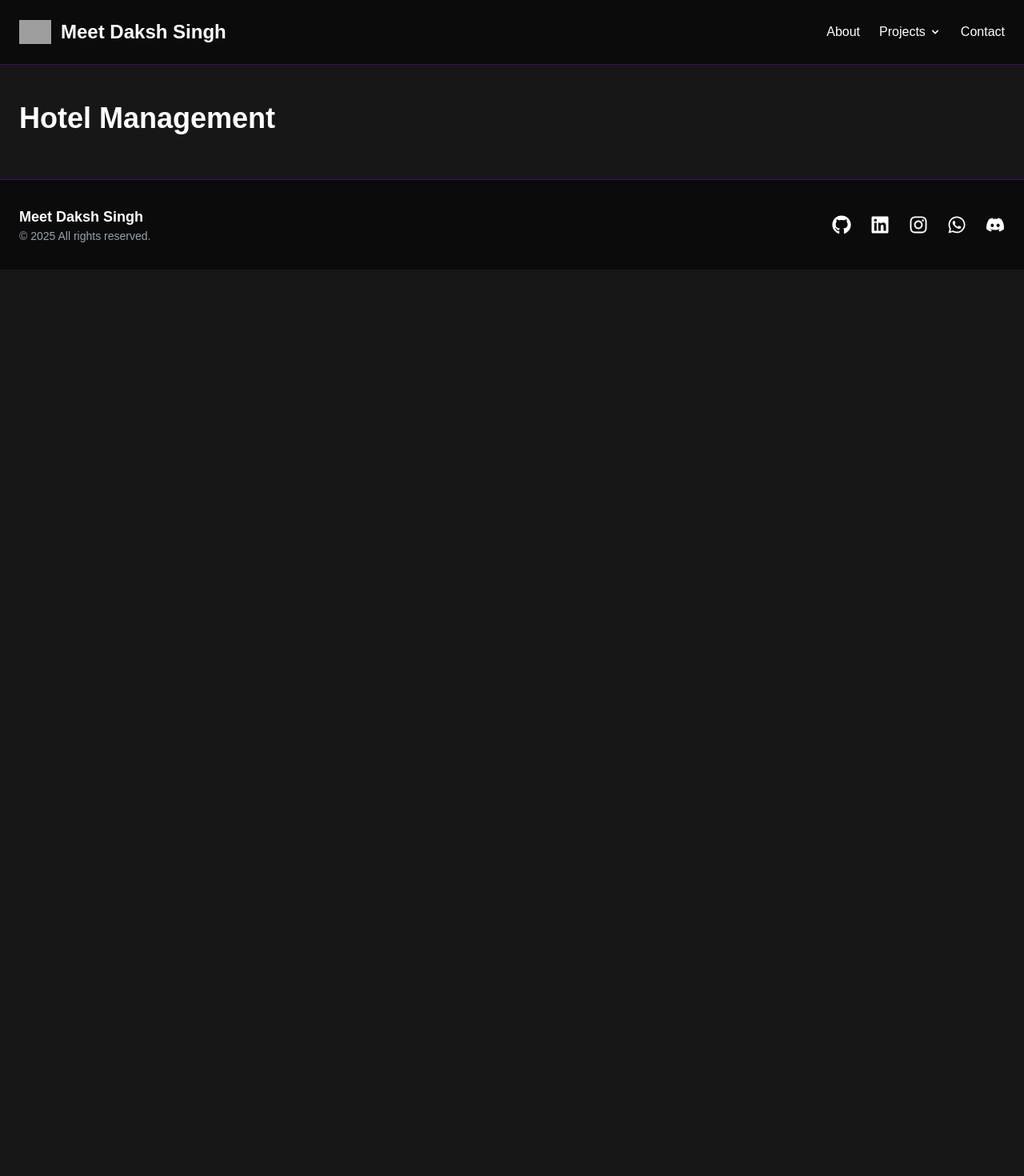
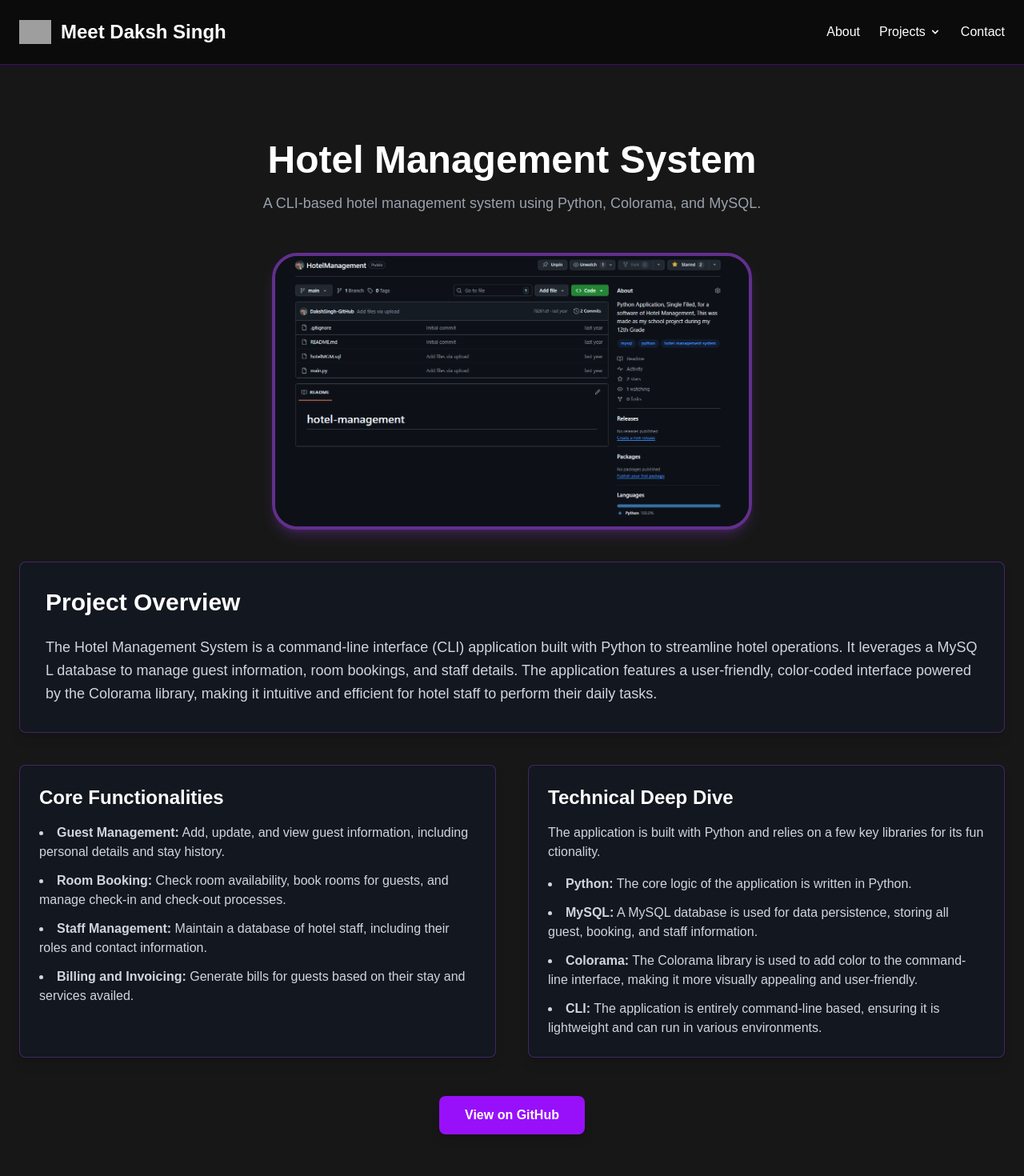
Before and after one commit to DakshSingh-GitHub/PortfolioWebApp, a Next.js app: page /projects/hotel-management in a window 1280 px wide. Shown: the top 1470 px of the page at 80% size. Before the commit the page ends 800 px from the top, so only its background shows below. Built offline with nearby package versions, Linux system fonts and the light colour scheme; grey boxes are pictures that could not be loaded.

Commit message:
Added the page for "Hotel Management" project

```diff
--- a/app/projects/hotel-management/page.tsx
+++ b/app/projects/hotel-management/page.tsx
@@ -1,7 +1,133 @@
+
+"use client";
+
+import { classNames } from "@/components/styles";
+import Image from "next/image";
+
 export default function HotelManagementPage() {
     return (
-        <div className="container mx-auto px-6 py-4">
-            <h1 className="text-4xl font-bold">Hotel Management</h1>
+        <div className="container mx-auto px-6 py-4 text-white">
+            <header className="text-center my-12">
+                <h1
+                    className={`text-3xl sm:text-5xl font-extrabold ${classNames.textGlowEffect}`}
+                >
+                    Hotel Management System
+                </h1>
+                <p className="text-lg text-gray-400 mt-4 break-all">
+                    A CLI-based hotel management system using Python, Colorama, and MySQL.
+                </p>
+            </header>
+            <Image
+                src="../projects/hotel_management.png"
+                alt="Hotel Management"
+                height={200}
+                width={600}
+                className={`rounded-4xl mx-auto mt-10 border-4 border-purple-500/50 shadow-lg shadow-purple-500/20 ${classNames.textGlowEffect} hover:border-purple-500`}
+            />
+
+            <div
+                className={`bg-gray-900/50 p-8 rounded-lg shadow-lg border border-purple-500/30 my-10 ${classNames.boxHoverEffect}`}
+            >
+                <h2
+                    className={`text-xl sm:text-3xl font-bold mb-6 ${classNames.spanText} ${classNames.textGlowEffect}`}
+                >
+                    Project Overview
+                </h2>
+                <p className="text-lg text-gray-300 leading-relaxed break-all">
+                    The Hotel Management System is a command-line interface (CLI) application built with Python to streamline hotel operations. It leverages a MySQL database to manage guest information, room bookings, and staff details. The application features a user-friendly, color-coded interface powered by the Colorama library, making it intuitive and efficient for hotel staff to perform their daily tasks.
+                </p>
+            </div>
+
+            <div className="grid md:grid-cols-2 gap-10 my-10">
+                <div
+                    className={`bg-gray-900/50 p-6 rounded-lg shadow-lg border border-purple-500/30 ${classNames.boxHoverEffect}`}
+                >
+                    <h3
+                        className={`text-lg sm:text-2xl font-semibold mb-4 ${classNames.spanText} ${classNames.textGlowEffect}`}
+                    >
+                        Core Functionalities
+                    </h3>
+                    <ul
+                        className={`space-y-3 text-gray-300 ${classNames.cardparent_list}`}
+                    >
+                        <li>
+                            <span className={classNames.cardparent_list_span}>
+                                Guest Management:
+                            </span>{" "}
+                            Add, update, and view guest information, including personal details and stay history.
+                        </li>
+                        <li>
+                            <span className={classNames.cardparent_list_span}>
+                                Room Booking:
+                            </span>{" "}
+                            Check room availability, book rooms for guests, and manage check-in and check-out processes.
+                        </li>
+                        <li>
+                            <span className={classNames.cardparent_list_span}>
+                                Staff Management:
+                            </span>{" "}
+                            Maintain a database of hotel staff, including their roles and contact information.
+                        </li>
+                        <li>
+                            <span className={classNames.cardparent_list_span}>
+                                Billing and Invoicing:
+                            </span>{" "}
+                            Generate bills for guests based on their stay and services availed.
+                        </li>
+                    </ul>
+                </div>
+
+                <div
+                    className={`bg-gray-900/50 p-6 rounded-lg shadow-lg border border-purple-500/30 ${classNames.boxHoverEffect}`}
+                >
+                    <h3
+                        className={`text-lg sm:text-2xl font-semibold mb-4 ${classNames.spanText} ${classNames.textGlowEffect}`}
+                    >
+                        Technical Deep Dive
+                    </h3>
+                    <p className="text-gray-300 mb-4 break-all">
+                        The application is built with Python and relies on a few key libraries for its functionality.
+                    </p>
+                    <ul
+                        className={`space-y-3 text-gray-300 ${classNames.cardparent_list}`}
+                    >
+                        <li>
+                            <span className={classNames.cardparent_list_span}>
+                                Python:
+                            </span>{" "}
+                            The core logic of the application is written in Python.
+                        </li>
+                        <li>
+                            <span className={classNames.cardparent_list_span}>
+                                MySQL:
+                            </span>{" "}
+                            A MySQL database is used for data persistence, storing all guest, booking, and staff information.
+                        </li>
+                        <li>
+                            <span className={classNames.cardparent_list_span}>
+                                Colorama:
+                            </span>{" "}
+                            The Colorama library is used to add color to the command-line interface, making it more visually appealing and user-friendly.
+                        </li>
+                        <li>
+                            <span className={classNames.cardparent_list_span}>
+                                CLI:
+                            </span>{" "}
+                            The application is entirely command-line based, ensuring it is lightweight and can run in various environments.
+                        </li>
+                    </ul>
+                </div>
+            </div>
+            <div className="text-center my-12">
+                <a
+                    href="https://github.com/DakshSingh-GitHub/Hotel-Management-CLI"
+                    target="_blank"
+                    rel="noopener noreferrer"
+                    className={`inline-block bg-purple-600 text-white font-semibold px-8 py-3 rounded-lg shadow-lg transition-transform transform hover:scale-105 hover:bg-purple-700 ${classNames.textGlowEffect}`}
+                >
+                    View on GitHub
+                </a>
+            </div>
         </div>
     );
 }
```
Also changed, not shown: 1 other file (tests, documents, lock files or other folders).
